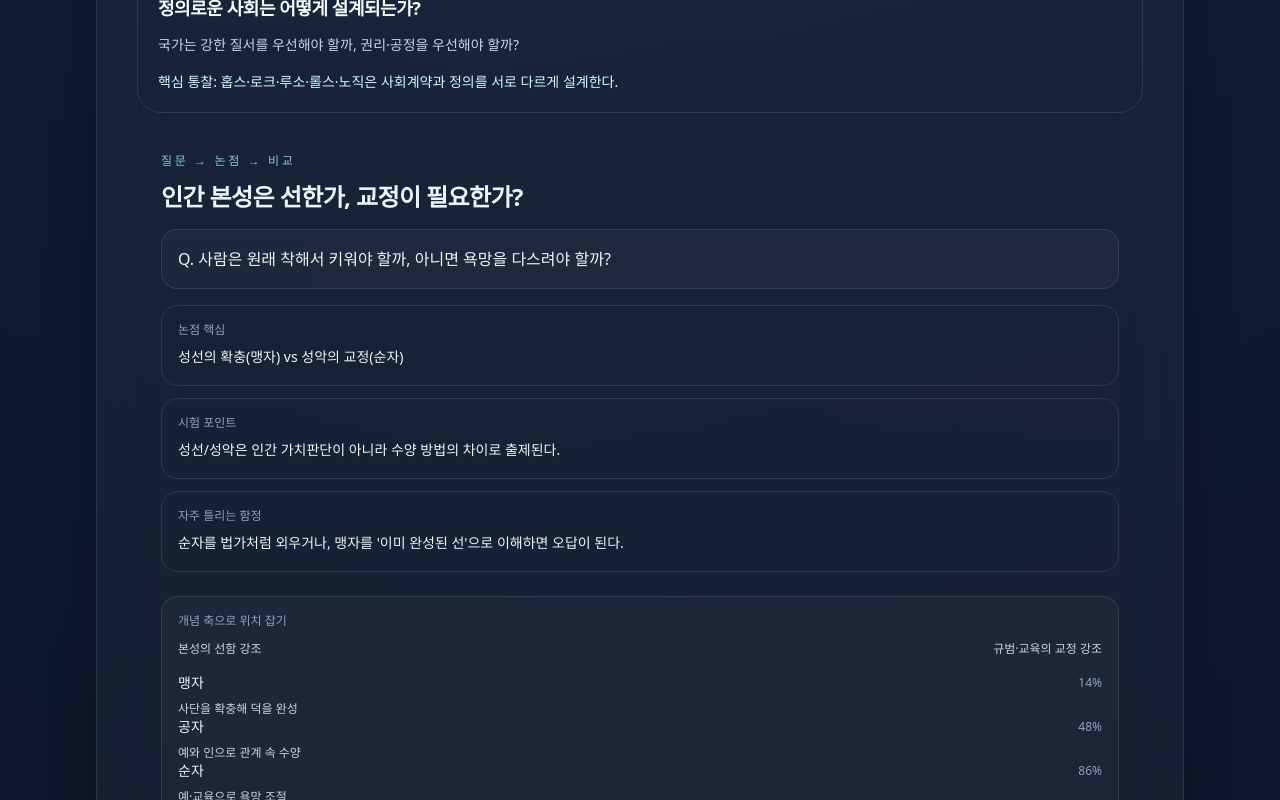
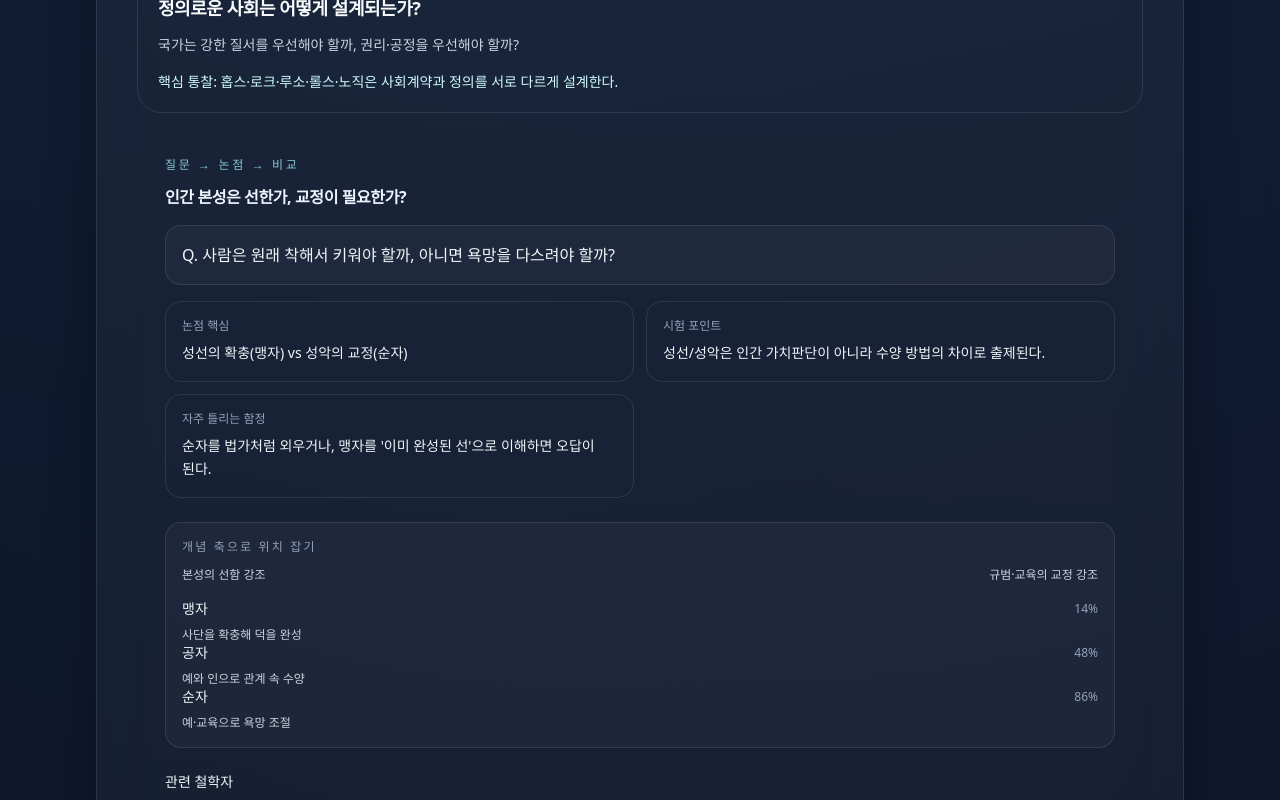
Before and after one commit to yogitobi31/yunsa-philosopher-atlas, a Next.js app: page / in a window 1280 px wide. Shown: the part 1040-1840 px from the top of the page. Built offline with nearby package versions, Linux system fonts and the light colour scheme.

Commit message:
Redesign philosopher cards into learning-focused infographic layout

```diff
--- a/components/AtlasSection.tsx
+++ b/components/AtlasSection.tsx
@@ -20,5 +20,5 @@
   <input aria-label="철학자 검색" placeholder="이름·개념·함정 키워드 검색 (예: 성선설, 정언명령)" value={query} onChange={(e) => setQuery(e.target.value)} className="w-full rounded-2xl border border-white/15 bg-white/[0.04] px-4 py-3 text-sm" />
   <div className="flex flex-wrap gap-2">{regionFilters.map((r) => <button key={r} onClick={() => setRegionFilter(r)} className={`rounded-full px-4 py-2 text-sm ${regionFilter===r ? "bg-atlas-cyan text-slate-950" : "border border-white/15 bg-white/5 text-slate-300"}`}>{r}</button>)}</div>
   <div className="flex flex-wrap gap-2">{categoryFilters.map((r) => <button key={r} onClick={() => setCategoryFilter(r)} className={`rounded-full px-4 py-2 text-sm ${categoryFilter===r ? "bg-white text-slate-950" : "border border-white/15 bg-white/5 text-slate-300"}`}>{r}</button>)}</div></div>
-  <div className="grid gap-4 md:grid-cols-1 xl:grid-cols-2">{list.map((p) => <PhilosopherCard key={p.id} philosopher={p} />)}</div></section>);
+  <div className="grid gap-6 md:grid-cols-2 2xl:grid-cols-3">{list.map((p) => <PhilosopherCard key={p.id} philosopher={p} />)}</div></section>);
 }
--- a/data/philosophers.ts
+++ b/data/philosophers.ts
@@ -19,6 +19,9 @@
   region: "동양" | "서양" | "한국" | "사회사상";
   category: PhilosopherCategory;
   oneLine: string;
+  thesis: string;
+  flow: string[];
+  categoryLabel: string;
   coreQuestion: string;
   coreConcepts: string[];
   decisionStandard: string;
@@ -35,16 +38,16 @@
 };
 
 export const philosophers: Philosopher[] = [
-  { id:"confucius", name:"공자", hanjaOrSymbol:"仁", period:"춘추", region:"동양", category:"동양윤리", oneLine:"관계 질서를 예로 세우고 인으로 완성한다.", coreQuestion:"혼란한 사회에서 사람다움은 어떻게 회복되는가?", coreConcepts:["인","예","정명"], decisionStandard:"관계·역할에 맞는 예의 실천", humanView:"교육과 수양으로 인을 구현할 수 있는 존재", idealStateOrSociety:"덕치와 정명이 구현된 조화로운 공동체", examPoint:"공자는 인(仁)을 예(禮)라는 사회적 형식으로 구체화한다.", commonTrap:"공자를 단순 형식주의나 권위주의로 단정하면 오답.", contrastWith:["laozi","mencius","xunzi"], memoryImage:"촘촘한 관계망을 바로 세우는 예의 나침반", keywords:["유교","덕치","수기치인"], shortSummary:"관계 속 실천윤리", longSummary:"공자는 도덕을 개인 내면에만 두지 않고 관계 질서 속에서 실천되도록 구성했다.", relations:[{targetId:"mencius",type:"계승",note:"인·도덕정치 계승"},{targetId:"xunzi",type:"비교빈출",note:"유교 내 인간본성 비교"},{targetId:"laozi",type:"대립",note:"인위적 질서 vs 무위자연"}]},
-  { id:"mencius", name:"맹자", hanjaOrSymbol:"善", period:"전국", region:"동양", category:"동양윤리", oneLine:"선한 단서를 확충해 왕도정치로 나아간다.", coreQuestion:"인간 안의 선함은 어떻게 현실 정치로 이어지는가?", coreConcepts:["성선설","사단","왕도"], decisionStandard:"사단의 보존·확충 여부", humanView:"인간은 측은·수오·사양·시비의 단서를 지님", idealStateOrSociety:"백성을 중시하는 왕도정치", examPoint:"사단은 완성된 덕이 아니라 확충해야 할 도덕의 싹이다.", commonTrap:"성선설=노력 불필요라는 해석은 틀림.", contrastWith:["xunzi","confucius"], memoryImage:"작은 싹에 물을 주어 큰 숲으로 키우는 정원사", keywords:["민본","사단확충"], shortSummary:"도덕의 싹을 키우는 윤리", longSummary:"맹자는 인간의 선한 가능성을 교육·수양·정치로 연결해 도덕 공동체를 설계했다.", relations:[{targetId:"xunzi",type:"대립",note:"성선설 vs 성악설"},{targetId:"confucius",type:"계승",note:"인의 정치 계승"}]},
-  { id:"xunzi", name:"순자", hanjaOrSymbol:"禮", period:"전국", region:"동양", category:"동양윤리", oneLine:"욕망을 예로 교정해 질서를 만든다.", coreQuestion:"욕망이 강한 인간을 어떻게 도덕적으로 길러낼 수 있는가?", coreConcepts:["성악설","화성기위","예치"], decisionStandard:"욕망의 절제와 예의 내면화", humanView:"인간은 본성상 욕망을 지니며 교정이 필요", idealStateOrSociety:"교육·예치로 유지되는 안정 질서", examPoint:"순자의 성악설은 인간 혐오가 아니라 교육 필요성의 논증이다.", commonTrap:"순자를 법가로 동일시하면 오답.", contrastWith:["mencius"], memoryImage:"흐트러진 물줄기를 제방으로 바로잡는 장치", keywords:["예치","후천수양"], shortSummary:"교정과 훈련의 윤리", longSummary:"순자는 인간 욕망을 현실적으로 보고 예·교육으로 사회적 선을 형성한다고 본다.", relations:[{targetId:"mencius",type:"대립",note:"인간본성 논쟁"}]},
-  { id:"kant", name:"칸트", hanjaOrSymbol:"★", period:"근대", region:"서양", category:"서양윤리", oneLine:"결과보다 의무와 동기의 보편성을 묻는다.", coreQuestion:"도덕법칙은 어떤 조건에서 누구에게나 타당한가?", coreConcepts:["정언명령","선의지","자율"], decisionStandard:"보편화 가능한 의무와 인간 존엄", humanView:"인간은 스스로 법을 세우는 이성적 존재", idealStateOrSociety:"타인을 수단이 아닌 목적으로 대하는 도덕 공동체", examPoint:"칸트는 행위 결과가 아닌 행위 준칙의 보편화 가능성을 본다.", commonTrap:"공리주의처럼 행복 총량을 기준으로 해석하면 틀림.", contrastWith:["bentham","mill"], memoryImage:"별 모양 나침반으로 항상 북쪽(의무)을 가리키는 항해", keywords:["의무론","정언명령"], shortSummary:"의무 중심 윤리", longSummary:"칸트는 도덕의 기준을 감정이나 결과가 아닌 자율적 이성의 보편 법칙에서 찾는다.", relations:[{targetId:"bentham",type:"대립",note:"동기 중심 vs 결과 중심"},{targetId:"mill",type:"대립",note:"의무론 vs 공리주의"}]},
-  { id:"bentham", name:"벤담", hanjaOrSymbol:"∑", period:"근대", region:"서양", category:"서양윤리", oneLine:"최대 다수의 최대 행복을 양적으로 계산한다.", coreQuestion:"정책과 행위를 가장 효율적으로 평가하는 기준은 무엇인가?", coreConcepts:["공리","쾌락계산","양적공리주의"], decisionStandard:"총쾌락(총효용)의 극대화", humanView:"고통 회피·쾌락 추구 존재", idealStateOrSociety:"공리 계산에 근거한 입법·제도", examPoint:"벤담은 쾌락의 질보다 양과 강도·지속성 등을 계산한다.", commonTrap:"밀과 동일하게 질적 비교를 한다고 보면 오답.", contrastWith:["mill","kant"], memoryImage:"저울에 쾌락과 고통을 수치로 올려 합산하는 계산기", keywords:["최대다수","효용"], shortSummary:"양적 효용의 윤리", longSummary:"벤담은 공적 판단의 기준을 결과의 효용 합계에 두며 정책평가 도구로 확장했다.", relations:[{targetId:"mill",type:"계승",note:"공리주의 계보"},{targetId:"kant",type:"대립",note:"결과 중심 vs 의무 중심"}]},
-  { id:"mill", name:"밀", hanjaOrSymbol:"↑", period:"근대", region:"서양", category:"서양윤리", oneLine:"질 높은 행복과 자유를 함께 지킨다.", coreQuestion:"다수의 행복과 개인의 자유는 어떻게 함께 보장되는가?", coreConcepts:["질적공리주의","해악금지","자유"], decisionStandard:"질적으로 높은 행복 + 타인 비침해", humanView:"개성 발달을 통해 성장하는 존재", idealStateOrSociety:"표현·사상의 자유가 보장된 사회", examPoint:"밀은 공리주의 내부에서 자유와 개성의 가치를 강화했다.", commonTrap:"자유를 무제한 방임으로 이해하면 틀림.", contrastWith:["bentham","kant"], memoryImage:"높은 계단으로 올라가며 더 질 높은 행복을 선택하는 장면", keywords:["자유주의","해악원리"], shortSummary:"자유를 결합한 공리주의", longSummary:"밀은 효용의 기준을 질적으로 재구성하고, 자유를 사회 진보의 핵심 조건으로 제시했다.", relations:[{targetId:"bentham",type:"계승",note:"공리주의 발전"}]},
-  { id:"hobbes", name:"홉스", hanjaOrSymbol:"⚔", period:"근대", region:"사회사상", category:"사회사상", oneLine:"전쟁 상태를 멈추기 위해 강한 주권이 필요하다.", coreQuestion:"안전 없는 자유는 가능한가?", coreConcepts:["자연상태","만인투쟁","절대주권"], decisionStandard:"생명 보전을 위한 질서 확보", humanView:"두려움과 욕망을 가진 자기보존적 존재", idealStateOrSociety:"강력한 주권이 치안을 보장하는 국가", examPoint:"홉스의 계약은 권리 보호보다 질서·안전 확보가 우선이다.", commonTrap:"자연권 보장형 제한정부로 설명하면 오답.", contrastWith:["locke","rousseau"], memoryImage:"혼란한 전장을 거대한 방패(주권)로 막는 그림", keywords:["리바이어던","질서"], shortSummary:"안전 우선 국가론", longSummary:"홉스는 자연상태의 공포를 출발점으로 절대주권의 정당성을 논증했다.", relations:[{targetId:"locke",type:"대립",note:"절대주권 vs 제한정부"}]},
-  { id:"locke", name:"로크", hanjaOrSymbol:"권", period:"근대", region:"사회사상", category:"사회사상", oneLine:"정부는 자연권을 지키기 위한 위임 기구다.", coreQuestion:"정당한 정부 권력의 한계는 어디까지인가?", coreConcepts:["자연권","재산권","저항권"], decisionStandard:"생명·자유·재산의 보호 여부", humanView:"이성적으로 권리를 인식하는 개인", idealStateOrSociety:"입헌·제한정부와 시민의 저항권", examPoint:"로크는 정부가 권리를 침해하면 저항이 정당하다고 본다.", commonTrap:"홉스처럼 절대주권을 옹호한다고 보면 틀림.", contrastWith:["hobbes","rousseau"], memoryImage:"권리 문서에 봉인된 자물쇠를 시민이 쥔 모습", keywords:["자유주의","사회계약"], shortSummary:"권리 보호의 정부론", longSummary:"로크는 자연권 보장을 정부 정당성의 기준으로 삼아 근대 자유주의의 기초를 세웠다.", relations:[{targetId:"hobbes",type:"대립",note:"국가권력 범위 대비"},{targetId:"rousseau",type:"비교빈출",note:"사회계약 결론 비교"}]},
-  { id:"rawls", name:"롤스", hanjaOrSymbol:"正", period:"현대", region:"사회사상", category:"사회사상", oneLine:"무지의 베일 아래 합의할 정의 원칙을 찾는다.", coreQuestion:"공정한 사회 규칙은 어떤 절차에서 정당화되는가?", coreConcepts:["원초적입장","무지의베일","차등원리"], decisionStandard:"기본자유 평등 + 최소수혜자 이익", humanView:"상호 무관심하지만 합리적인 협동 주체", idealStateOrSociety:"공정한 기회와 분배 정의가 보장된 사회", examPoint:"롤스는 평등의 절대화가 아니라 최소수혜자 개선 조건부 불평등을 허용한다.", commonTrap:"무조건 동일분배론으로 해석하면 오답.", contrastWith:["nozick"], memoryImage:"눈가리개를 하고도 공정한 규칙표를 고르는 회의", keywords:["정의론","공정성"], shortSummary:"공정 절차 중심 정의론", longSummary:"롤스는 원초적 입장 사고실험으로 자유와 평등의 균형 원칙을 도출했다.", relations:[{targetId:"nozick",type:"대립",note:"패턴 정의 vs 자격이론"}]},
-  { id:"nozick", name:"노직", hanjaOrSymbol:"自", period:"현대", region:"사회사상", category:"사회사상", oneLine:"정의는 결과 패턴이 아니라 정당한 취득 과정이다.", coreQuestion:"국가는 개인 소유권에 어디까지 개입할 수 있는가?", coreConcepts:["자격이론","자기소유권","최소국가"], decisionStandard:"정당한 취득·이전·교정 절차", humanView:"자기 삶의 주권을 지닌 권리 주체", idealStateOrSociety:"강제 재분배를 최소화한 최소국가", examPoint:"노직은 결과 평등보다 권리 침해 여부를 우선한다.", commonTrap:"노직을 무정부주의로 분류하면 오답.", contrastWith:["rawls"], memoryImage:"개인 소유 경계선을 지키는 얇은 국가 울타리", keywords:["자유지상주의","소유권"], shortSummary:"권리 우선 최소국가론", longSummary:"노직은 분배정의를 결과 패턴으로 설계하려는 시도를 권리 침해로 비판한다.", relations:[{targetId:"rawls",type:"대립",note:"분배정의 논쟁"}]}
+  { id:"confucius", name:"공자", hanjaOrSymbol:"仁", period:"춘추", region:"동양", category:"동양윤리", oneLine:"관계 질서를 예로 세우고 인으로 완성한다.", thesis:"인간다운 마음을 예로 실천해 조화로운 사회를 세운다.", flow:["인","예","군자","사회 질서"], categoryLabel:"동양 윤리 · 유교", coreQuestion:"혼란한 사회에서 사람다움은 어떻게 회복되는가?", coreConcepts:["인","예","정명"], decisionStandard:"관계·역할에 맞는 예의 실천", humanView:"교육과 수양으로 인을 구현할 수 있는 존재", idealStateOrSociety:"덕치와 정명이 구현된 조화로운 공동체", examPoint:"공자는 인(仁)을 예(禮)라는 사회적 형식으로 구체화한다.", commonTrap:"공자를 단순 형식주의나 권위주의로 단정하면 오답.", contrastWith:["laozi","mencius","xunzi"], memoryImage:"촘촘한 관계망을 바로 세우는 예의 나침반", keywords:["유교","덕치","수기치인"], shortSummary:"관계 속 실천윤리", longSummary:"공자는 도덕을 개인 내면에만 두지 않고 관계 질서 속에서 실천되도록 구성했다.", relations:[{targetId:"mencius",type:"계승",note:"인·도덕정치 계승"},{targetId:"xunzi",type:"비교빈출",note:"유교 내 인간본성 비교"},{targetId:"laozi",type:"대립",note:"인위적 질서 vs 무위자연"}]},
+  { id:"mencius", name:"맹자", hanjaOrSymbol:"善", period:"전국", region:"동양", category:"동양윤리", oneLine:"선한 단서를 확충해 왕도정치로 나아간다.", thesis:"선한 본성을 확충해 백성을 살리는 정치를 지향한다.", flow:["선한 본성","확충","왕도정치"], categoryLabel:"동양 윤리 · 유교", coreQuestion:"인간 안의 선함은 어떻게 현실 정치로 이어지는가?", coreConcepts:["성선설","사단","왕도"], decisionStandard:"사단의 보존·확충 여부", humanView:"인간은 측은·수오·사양·시비의 단서를 지님", idealStateOrSociety:"백성을 중시하는 왕도정치", examPoint:"사단은 완성된 덕이 아니라 확충해야 할 도덕의 싹이다.", commonTrap:"성선설=노력 불필요라는 해석은 틀림.", contrastWith:["xunzi","confucius"], memoryImage:"작은 싹에 물을 주어 큰 숲으로 키우는 정원사", keywords:["민본","사단확충"], shortSummary:"도덕의 싹을 키우는 윤리", longSummary:"맹자는 인간의 선한 가능성을 교육·수양·정치로 연결해 도덕 공동체를 설계했다.", relations:[{targetId:"xunzi",type:"대립",note:"성선설 vs 성악설"},{targetId:"confucius",type:"계승",note:"인의 정치 계승"}]},
+  { id:"xunzi", name:"순자", hanjaOrSymbol:"禮", period:"전국", region:"동양", category:"동양윤리", oneLine:"욕망을 예로 교정해 질서를 만든다.", thesis:"인간 욕망을 예와 교육으로 다듬어 사회 질서를 세운다.", flow:["악한 본성","예와 교육","교화"], categoryLabel:"동양 윤리 · 유교", coreQuestion:"욕망이 강한 인간을 어떻게 도덕적으로 길러낼 수 있는가?", coreConcepts:["성악설","화성기위","예치"], decisionStandard:"욕망의 절제와 예의 내면화", humanView:"인간은 본성상 욕망을 지니며 교정이 필요", idealStateOrSociety:"교육·예치로 유지되는 안정 질서", examPoint:"순자의 성악설은 인간 혐오가 아니라 교육 필요성의 논증이다.", commonTrap:"순자를 법가로 동일시하면 오답.", contrastWith:["mencius"], memoryImage:"흐트러진 물줄기를 제방으로 바로잡는 장치", keywords:["예치","후천수양"], shortSummary:"교정과 훈련의 윤리", longSummary:"순자는 인간 욕망을 현실적으로 보고 예·교육으로 사회적 선을 형성한다고 본다.", relations:[{targetId:"mencius",type:"대립",note:"인간본성 논쟁"}]},
+  { id:"kant", name:"칸트", hanjaOrSymbol:"★", period:"근대", region:"서양", category:"서양윤리", oneLine:"결과보다 의무와 동기의 보편성을 묻는다.", thesis:"도덕은 결과가 아니라 선의지와 의무의 보편성에 달려 있다.", flow:["선의지","의무","정언명령","인간 존엄"], categoryLabel:"서양 윤리 · 의무론", coreQuestion:"도덕법칙은 어떤 조건에서 누구에게나 타당한가?", coreConcepts:["정언명령","선의지","자율"], decisionStandard:"보편화 가능한 의무와 인간 존엄", humanView:"인간은 스스로 법을 세우는 이성적 존재", idealStateOrSociety:"타인을 수단이 아닌 목적으로 대하는 도덕 공동체", examPoint:"칸트는 행위 결과가 아닌 행위 준칙의 보편화 가능성을 본다.", commonTrap:"공리주의처럼 행복 총량을 기준으로 해석하면 틀림.", contrastWith:["bentham","mill"], memoryImage:"별 모양 나침반으로 항상 북쪽(의무)을 가리키는 항해", keywords:["의무론","정언명령"], shortSummary:"의무 중심 윤리", longSummary:"칸트는 도덕의 기준을 감정이나 결과가 아닌 자율적 이성의 보편 법칙에서 찾는다.", relations:[{targetId:"bentham",type:"대립",note:"동기 중심 vs 결과 중심"},{targetId:"mill",type:"대립",note:"의무론 vs 공리주의"}]},
+  { id:"bentham", name:"벤담", hanjaOrSymbol:"∑", period:"근대", region:"서양", category:"서양윤리", oneLine:"최대 다수의 최대 행복을 양적으로 계산한다.", thesis:"행위의 옳고 그름은 총효용의 크기로 판단할 수 있다.", flow:["쾌락 계산","총효용","최대 행복"], categoryLabel:"서양 윤리 · 공리주의", coreQuestion:"정책과 행위를 가장 효율적으로 평가하는 기준은 무엇인가?", coreConcepts:["공리","쾌락계산","양적공리주의"], decisionStandard:"총쾌락(총효용)의 극대화", humanView:"고통 회피·쾌락 추구 존재", idealStateOrSociety:"공리 계산에 근거한 입법·제도", examPoint:"벤담은 쾌락의 질보다 양과 강도·지속성 등을 계산한다.", commonTrap:"밀과 동일하게 질적 비교를 한다고 보면 오답.", contrastWith:["mill","kant"], memoryImage:"저울에 쾌락과 고통을 수치로 올려 합산하는 계산기", keywords:["최대다수","효용"], shortSummary:"양적 효용의 윤리", longSummary:"벤담은 공적 판단의 기준을 결과의 효용 합계에 두며 정책평가 도구로 확장했다.", relations:[{targetId:"mill",type:"계승",note:"공리주의 계보"},{targetId:"kant",type:"대립",note:"결과 중심 vs 의무 중심"}]},
+  { id:"mill", name:"밀", hanjaOrSymbol:"↑", period:"근대", region:"서양", category:"서양윤리", oneLine:"질 높은 행복과 자유를 함께 지킨다.", thesis:"자유와 개성을 보장해야 더 높은 질의 행복에 도달한다.", flow:["자유","개성","질적 행복","질적 공리주의"], categoryLabel:"서양 윤리 · 공리주의", coreQuestion:"다수의 행복과 개인의 자유는 어떻게 함께 보장되는가?", coreConcepts:["질적공리주의","해악금지","자유"], decisionStandard:"질적으로 높은 행복 + 타인 비침해", humanView:"개성 발달을 통해 성장하는 존재", idealStateOrSociety:"표현·사상의 자유가 보장된 사회", examPoint:"밀은 공리주의 내부에서 자유와 개성의 가치를 강화했다.", commonTrap:"자유를 무제한 방임으로 이해하면 틀림.", contrastWith:["bentham","kant"], memoryImage:"높은 계단으로 올라가며 더 질 높은 행복을 선택하는 장면", keywords:["자유주의","해악원리"], shortSummary:"자유를 결합한 공리주의", longSummary:"밀은 효용의 기준을 질적으로 재구성하고, 자유를 사회 진보의 핵심 조건으로 제시했다.", relations:[{targetId:"bentham",type:"계승",note:"공리주의 발전"}]},
+  { id:"hobbes", name:"홉스", hanjaOrSymbol:"⚔", period:"근대", region:"사회사상", category:"사회사상", oneLine:"전쟁 상태를 멈추기 위해 강한 주권이 필요하다.", thesis:"자연상태의 불안을 멈추려면 강력한 주권이 필요하다.", flow:["자연상태","불안","사회계약","강한 국가"], categoryLabel:"사회사상 · 사회계약론", coreQuestion:"안전 없는 자유는 가능한가?", coreConcepts:["자연상태","만인투쟁","절대주권"], decisionStandard:"생명 보전을 위한 질서 확보", humanView:"두려움과 욕망을 가진 자기보존적 존재", idealStateOrSociety:"강력한 주권이 치안을 보장하는 국가", examPoint:"홉스의 계약은 권리 보호보다 질서·안전 확보가 우선이다.", commonTrap:"자연권 보장형 제한정부로 설명하면 오답.", contrastWith:["locke","rousseau"], memoryImage:"혼란한 전장을 거대한 방패(주권)로 막는 그림", keywords:["리바이어던","질서"], shortSummary:"안전 우선 국가론", longSummary:"홉스는 자연상태의 공포를 출발점으로 절대주권의 정당성을 논증했다.", relations:[{targetId:"locke",type:"대립",note:"절대주권 vs 제한정부"}]},
+  { id:"locke", name:"로크", hanjaOrSymbol:"권", period:"근대", region:"사회사상", category:"사회사상", oneLine:"정부는 자연권을 지키기 위한 위임 기구다.", thesis:"국가 권력은 자연권 보호를 위해 시민이 위임한 수단이다.", flow:["자연권","동의","제한정부","저항권"], categoryLabel:"사회사상 · 사회계약론", coreQuestion:"정당한 정부 권력의 한계는 어디까지인가?", coreConcepts:["자연권","재산권","저항권"], decisionStandard:"생명·자유·재산의 보호 여부", humanView:"이성적으로 권리를 인식하는 개인", idealStateOrSociety:"입헌·제한정부와 시민의 저항권", examPoint:"로크는 정부가 권리를 침해하면 저항이 정당하다고 본다.", commonTrap:"홉스처럼 절대주권을 옹호한다고 보면 틀림.", contrastWith:["hobbes","rousseau"], memoryImage:"권리 문서에 봉인된 자물쇠를 시민이 쥔 모습", keywords:["자유주의","사회계약"], shortSummary:"권리 보호의 정부론", longSummary:"로크는 자연권 보장을 정부 정당성의 기준으로 삼아 근대 자유주의의 기초를 세웠다.", relations:[{targetId:"hobbes",type:"대립",note:"국가권력 범위 대비"},{targetId:"rousseau",type:"비교빈출",note:"사회계약 결론 비교"}]},
+  { id:"rawls", name:"롤스", hanjaOrSymbol:"正", period:"현대", region:"사회사상", category:"사회사상", oneLine:"무지의 베일 아래 합의할 정의 원칙을 찾는다.", thesis:"공정한 절차에서 합의 가능한 정의 원칙이 정당한 질서를 만든다.", flow:["원초적 입장","무지의 베일","정의 원칙","차등 원리"], categoryLabel:"현대 윤리 · 정의론", coreQuestion:"공정한 사회 규칙은 어떤 절차에서 정당화되는가?", coreConcepts:["원초적입장","무지의베일","차등원리"], decisionStandard:"기본자유 평등 + 최소수혜자 이익", humanView:"상호 무관심하지만 합리적인 협동 주체", idealStateOrSociety:"공정한 기회와 분배 정의가 보장된 사회", examPoint:"롤스는 평등의 절대화가 아니라 최소수혜자 개선 조건부 불평등을 허용한다.", commonTrap:"무조건 동일분배론으로 해석하면 오답.", contrastWith:["nozick"], memoryImage:"눈가리개를 하고도 공정한 규칙표를 고르는 회의", keywords:["정의론","공정성"], shortSummary:"공정 절차 중심 정의론", longSummary:"롤스는 원초적 입장 사고실험으로 자유와 평등의 균형 원칙을 도출했다.", relations:[{targetId:"nozick",type:"대립",note:"패턴 정의 vs 자격이론"}]},
+  { id:"nozick", name:"노직", hanjaOrSymbol:"自", period:"현대", region:"사회사상", category:"사회사상", oneLine:"정의는 결과 패턴이 아니라 정당한 취득 과정이다.", thesis:"정의는 결과 분포보다 취득과 이전의 절차적 정당성에 있다.", flow:["자기소유","정당 취득","정당 이전","최소국가"], categoryLabel:"현대 윤리 · 자유지상주의", coreQuestion:"국가는 개인 소유권에 어디까지 개입할 수 있는가?", coreConcepts:["자격이론","자기소유권","최소국가"], decisionStandard:"정당한 취득·이전·교정 절차", humanView:"자기 삶의 주권을 지닌 권리 주체", idealStateOrSociety:"강제 재분배를 최소화한 최소국가", examPoint:"노직은 결과 평등보다 권리 침해 여부를 우선한다.", commonTrap:"노직을 무정부주의로 분류하면 오답.", contrastWith:["rawls"], memoryImage:"개인 소유 경계선을 지키는 얇은 국가 울타리", keywords:["자유지상주의","소유권"], shortSummary:"권리 우선 최소국가론", longSummary:"노직은 분배정의를 결과 패턴으로 설계하려는 시도를 권리 침해로 비판한다.", relations:[{targetId:"rawls",type:"대립",note:"분배정의 논쟁"}]}
 ];
 
 export const regionFilters: Array<Philosopher["region"] | "전체"> = ["전체", "동양", "서양", "한국", "사회사상"];
```
Also changed, not shown: components/PhilosopherCard.tsx (+24 -18 lines).
